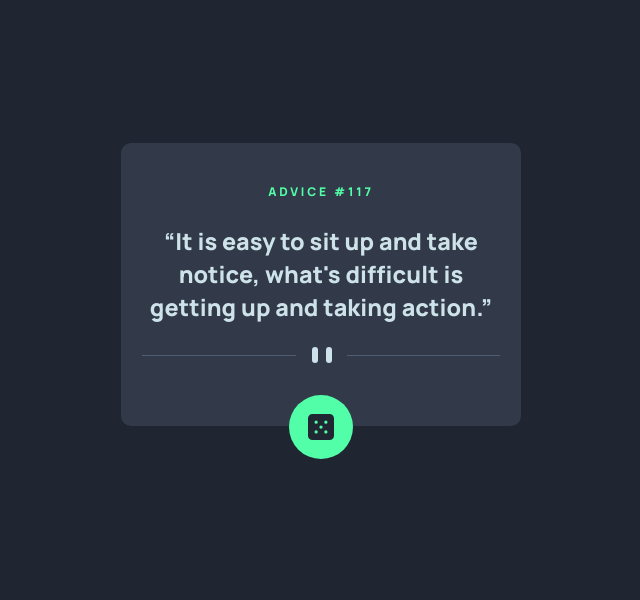
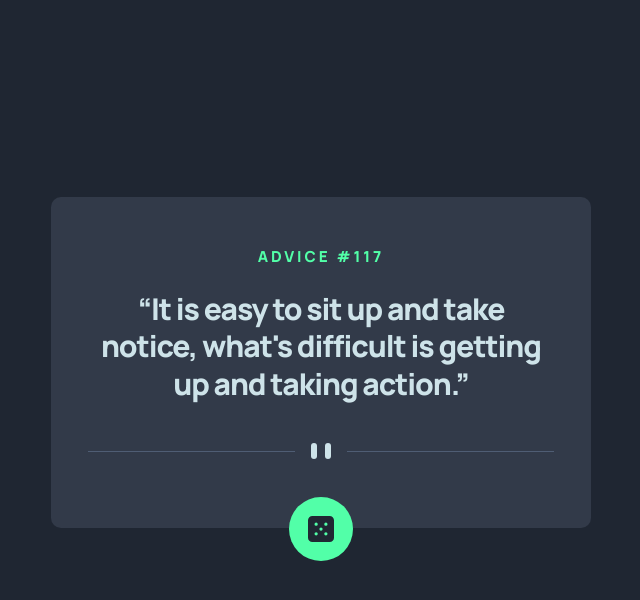
Before and after one commit to cagloria/advice-generator, a React (Create React App) app: page / in a window 1280 px wide. Shown: the top 600 px of the page, without its empty margins (319-959 px from the left). Built offline with nearby package versions, Linux system fonts and the light colour scheme.

Commit message:
Added desktop layout and adjusted font sizing

```diff
--- a/src/Advice.js
+++ b/src/Advice.js
@@ -1,6 +1,7 @@
 import styled from "styled-components";
 import { colors } from "./GlobalStyles";
 import mobileDivider from "./assets/pattern-divider-mobile.svg";
+import desktopDivider from "./assets/pattern-divider-desktop.svg";
 import GenerateButton from "./GenerateButton";
 
 const Container = styled.div`
@@ -8,14 +9,14 @@ const Container = styled.div`
     display: flex;
     flex-direction: column;
     align-items: center;
-    row-gap: 1.55rem;
+    row-gap: 1.45rem;
     padding: 2.5rem 1.3rem 3.9rem;
     background-color: ${colors.adviceBG};
+    width: 91vw;
+    max-width: 540px;
+    box-sizing: border-box;
     border-radius: 10px;
     margin: 0 1rem;
-    width: 91vw;
-    max-width: 400px;
-    box-sizing: border-box;
     position: relative;
 
     &::after {
@@ -24,22 +25,31 @@ const Container = styled.div`
         background-position: center;
         height: 16px;
         width: 100%;
-        margin-top: -2px;
+        margin-top: 0.125rem;
+    }
+
+    @media screen and (min-width: 769px) {
+        padding: 3.05rem 2.3rem 4.3rem;
+
+        &::after {
+            background-image: url("${desktopDivider}");
+            margin-top: 1.068rem;
+        }
     }
 `;
 
 const Heading = styled.h1`
     color: ${colors.primary};
-    font-size: 0.75rem;
-    letter-spacing: 0.175rem;
+    font-size: clamp(0.75rem, 2vw, 0.95rem);
+    letter-spacing: 0.18rem;
     text-transform: uppercase;
     margin: 0;
 `;
 
 const Quote = styled.blockquote`
     quotes: "“" "”";
-    font-size: 1.46rem;
-    line-height: 2.07rem;
+    font-size: clamp(1.438rem, 3.1vw, 1.875rem);
+    line-height: clamp(2.06rem, 6.4vw, 2.35rem);
     letter-spacing: 0.005rem;
     display: inline;
     margin: 0;
@@ -49,6 +59,10 @@ const Quote = styled.blockquote`
     }
     &::after {
         content: close-quote;
+    }
+
+    @media screen and (min-width: 769px) {
+        letter-spacing: -0.07rem;
     }
 `;
 
--- a/src/App.js
+++ b/src/App.js
@@ -1,8 +1,6 @@
 import styled from "styled-components";
 import { GlobalStyle } from "./GlobalStyles";
 import Advice from "./Advice";
-
-// TODO: Overlay image upon site to compare desktop design
 
 const Main = styled.main`
     display: flex;
@@ -11,6 +9,10 @@ const Main = styled.main`
     justify-content: flex-start;
     height: fit-content;
     padding: 17.9vh 0 25vh;
+
+    @media screen and (min-width: 769px) {
+        padding: 24.6vh 0px 25vh;
+    }
 `;
 
 export default function App() {
```
Also changed, not shown: src/assets/pattern-divider-desktop.svg (added).
